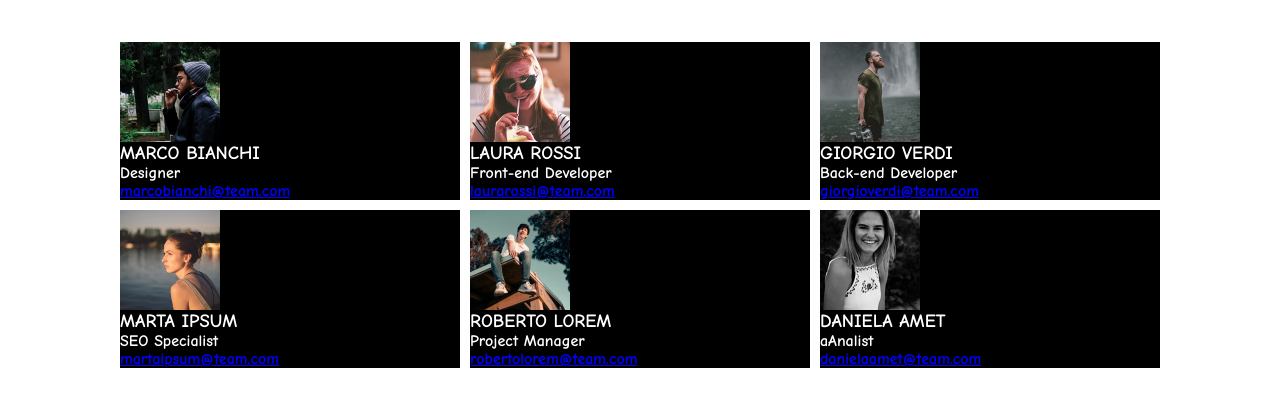
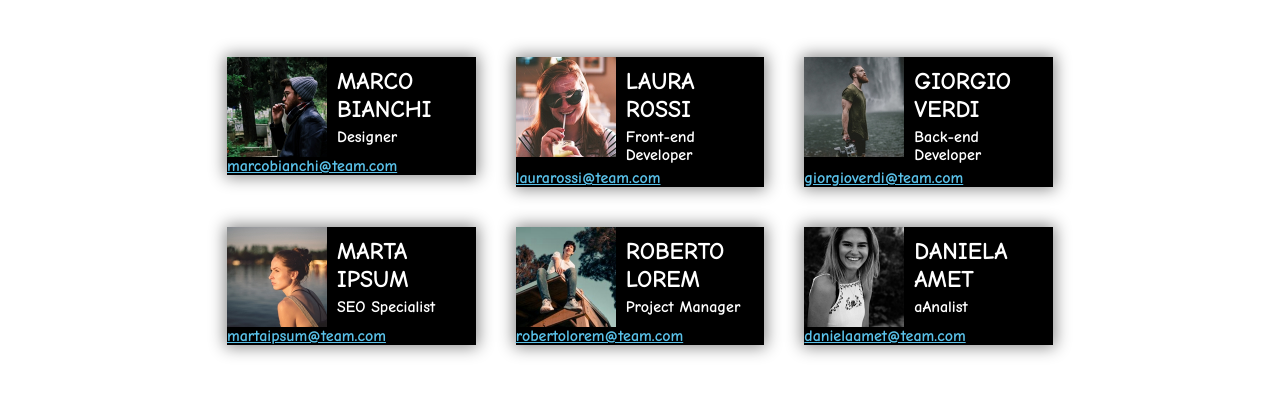
Before and after one commit to AlbertoCavans/html-css-float-cards, a plain HTML site: page index.html in a window 1280 px wide. Shown: the part 183-590 px from the top of the page. Drawn offline with Linux system fonts and the light colour scheme.

Commit message:
Style - cards progress

```diff
--- a/css/style.css
+++ b/css/style.css
@@ -22,13 +22,13 @@ li {
 }
 
 a {
-  color: blue;
+  color: hsl(196.67deg 77.42% 63.53%);
   text-decoration: underline;
 }
 
 /* UTILS */
 .container {
-  max-width: 1080px;
+  max-width: 70%;
   margin: 0 auto;
   padding: 0 15px;
 }
@@ -71,13 +71,25 @@ header p {
 
 .cards-box .card {
   float: left;
-  width: calc(100% / 3 - 10px);
-  margin: 5px;
+  width: calc(100% / 3 - 40px);
+  margin: 20px;
   background-color: black;
   color: white;
+  box-shadow: 0px 0px 15px 2px #888888;
 }
 
-.card img {
+.card .img-card img {
   height: 100px;
   display: block;
+  float: left;
+  margin-right: 10px;
 }
+
+.card .card-text h3 {
+  font-size: 1.5rem;
+  margin-top: 10px;
+}
+
+.card .card-text p {
+  margin: 5px;
+}
```
